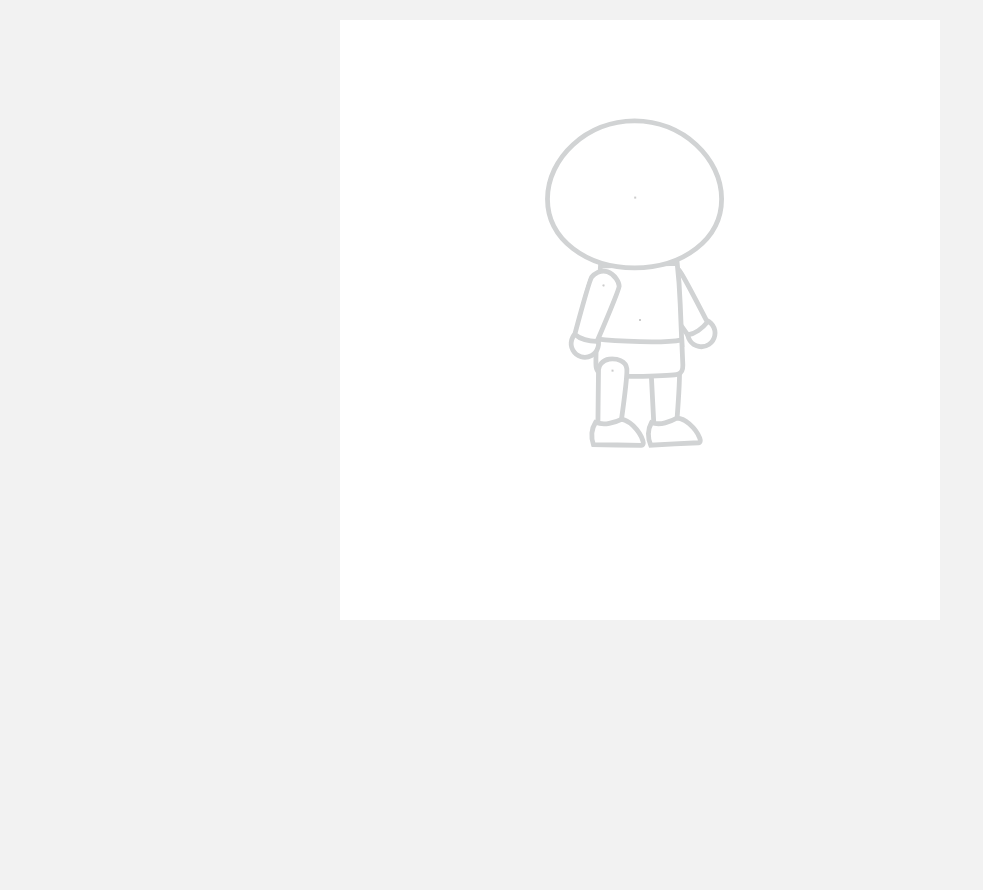
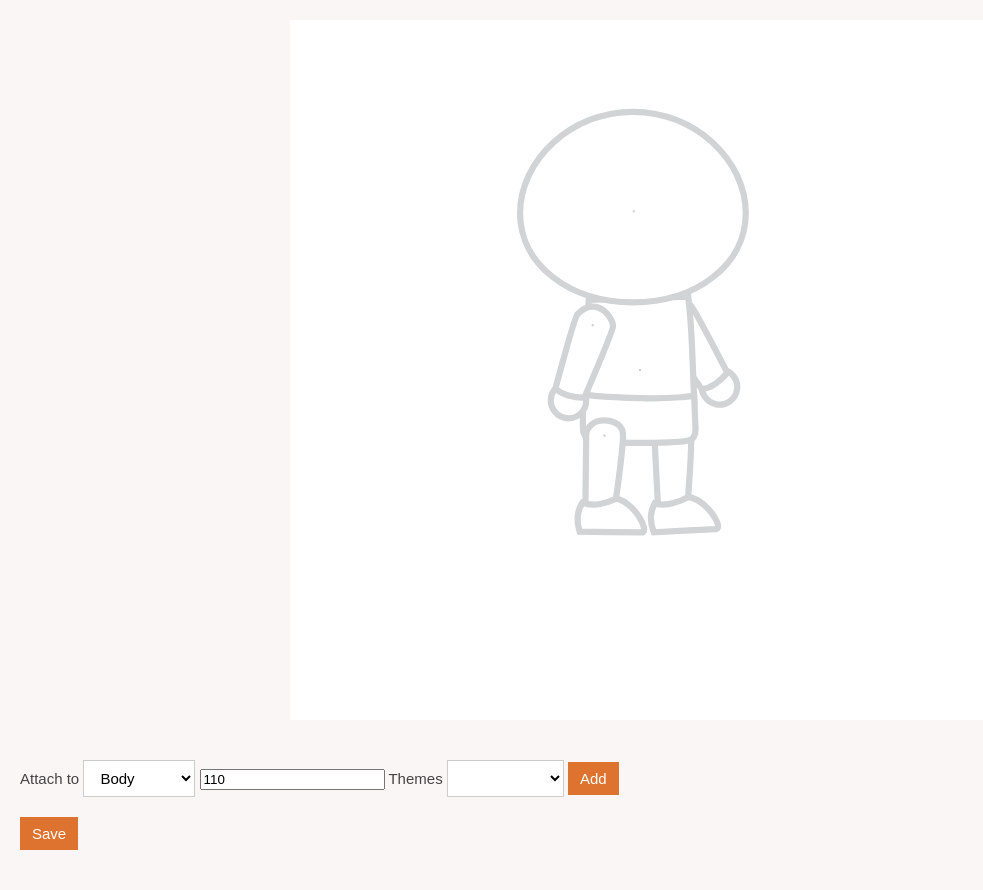
Before and after one commit to j3e8/meeple, a website: page index.html in a window 1280 px wide. Shown: the whole page, without its empty margins (0-983 px from the left). Before the commit the page ends 820 px from the top, so only its background shows below. Drawn offline with nearby package versions, Linux system fonts and the light colour scheme.

Commit message:
added drag and drop skin importer wip

```diff
--- a/bundle.js
+++ b/bundle.js
@@ -1,54 +1,6 @@
 var app = angular.module("mainApp", []);
 
 var SVG_URL = 'http://localhost:8080/svg';
-
-app.controller("mainController", function($scope, $http) {
-
-});
-
-app.directive("artboard", function() {
-  return {
-    restrict: 'A',
-    scope: {},
-    template: '',
-    link: function($scope, $element, $attrs) {
-
-      var viewSize = {
-        width: 500,
-        height: 500
-      };
-
-      var ani = new Animation(document.getElementById('artboard'), animate, render, viewSize);
-
-      var basePerson = Person.createBaseSkin();
-
-      function animate(elapsedTime) {
-        var canvasSize = {
-          width: ani.getWidth(),
-          height: ani.getHeight()
-        };
-        return true;
-      }
-
-      function render(htmlCanvas) {
-        var ctx = htmlCanvas.getContext("2d");
-
-        var canvasSize = {
-          width: ani.getWidth(),
-          height: ani.getHeight()
-        };
-
-        var xscale = canvasSize.width / viewSize.width;
-        var yscale = canvasSize.height / viewSize.height;
-        var scale = Math.min(xscale, yscale);
-
-        ctx.clearRect(0, 0, canvasSize.width, canvasSize.height);
-        Person.render(ctx, basePerson, canvasSize, scale);
-      }
-
-    }
-  };
-});
 
 function Animation(htmlContainer, animationCallback, renderCallback, viewSize) {
   var htmlCanvas = null;
@@ -143,13 +95,11 @@ MathUtil.scalePoint = function(pt, scale) {
 
 var Person = {};
 
-Person.create = function() {
-  return {
-    composition: [
+Person.composition = [
   { 'z': 10, 'class': 'RearArm' },
   { 'z': 20, 'class': 'RearLeg' },
   { 'z': 30, 'class': 'Body' },
-      { 'z': 40, 'class': 'RearHair' },
+  { 'z': 40, 'class': 'HairBehind' },
   { 'z': 50, 'class': 'Head' },
   { 'z': 60, 'class': 'Eyes' },
   { 'z': 70, 'class': 'Eyebrows' },
@@ -159,7 +109,11 @@ Person.create = function() {
   { 'z': 110, 'class': 'Hair' },
   { 'z': 120, 'class': 'FrontLeg' },
   { 'z': 130, 'class': 'FrontArm' }
-    ]
+];
+
+Person.create = function() {
+  return {
+    composition: Person.composition
   }
 }
 
@@ -254,11 +208,124 @@ SVGUtil.getSize = function(svgElement) {
   return svgSize;
 }
 
+app.directive("artboard", function() {
+  return {
+    restrict: 'A',
+    scope: {},
+    template: '',
+    link: function($scope, $element, $attrs) {
+
+      var viewSize = {
+        width: 450,
+        height: 450
+      };
+
+      var ani = new Animation(document.getElementById('artboard'), animate, render, viewSize);
+      var basePerson = Person.createBaseSkin();
+
+      function animate(elapsedTime) {
+        var canvasSize = {
+          width: ani.getWidth(),
+          height: ani.getHeight()
+        };
+        return true;
+      }
+
+      function render(htmlCanvas) {
+        var ctx = htmlCanvas.getContext("2d");
+
+        var canvasSize = {
+          width: ani.getWidth(),
+          height: ani.getHeight()
+        };
+
+        var xscale = canvasSize.width / viewSize.width;
+        var yscale = canvasSize.height / viewSize.height;
+        var scale = Math.min(xscale, yscale);
+
+        ctx.clearRect(0, 0, canvasSize.width, canvasSize.height);
+        Person.render(ctx, basePerson, canvasSize, scale);
+      }
+
+      $scope.$on("importSvg", function($event, data) {
+        var reader = new FileReader();
+        reader.onload = function () {
+          $scope.createSkin(data.skinClass, reader.result);
+        };
+        reader.readAsDataURL(data.file);
+      });
+
+      $scope.createSkin = function(skinClass, data) {
+        console.log(skinClass, data);
+      }
+    }
+  };
+});
+
+app.controller("mainController", function($scope, $http) {
+  $scope.selectedArmature = 'body';
+  $scope.armatures = [
+    { id: 'body', name: 'Body' },
+    { id: 'head', name: 'Head' },
+    { id: 'frontarm', name: 'Front arm' },
+    { id: 'frontleg', name: 'Front leg' },
+    { id: 'reararm', name: 'Rear arm' },
+    { id: 'rearleg', name: 'Rear leg' }
+  ];
+  $scope.zIndex = 110;
+  $scope.svgBase64 = '';
+  $scope.themes = [
+    { id: 'beach', name: 'Beach'},
+    { id: 'christmas', name: 'Christmas'},
+    { id: 'city', name: 'City'},
+    { id: 'farm', name: 'Farm'},
+    { id: 'generic', name: 'Generic'},
+    { id: 'halloween', name: 'Halloween'},
+    { id: 'mall', name: 'Mall'},
+    { id: 'sky', name: 'Sky'},
+    { id: 'suburb', name: 'Suburb'}
+  ];
+  $scope.selectedThemes = [];
+  $scope.skinClassDialogIsDisplayed = undefined;
+
+  $scope.dragOver = function(event) {
+    event.preventDefault();
+    event.stopPropagation();
+    event.dataTransfer.dropEffect = 'copy';
+  }
+
+  $scope.dragEnter = function(event) {
+    event.dataTransfer.dropEffect = 'copy';
+  }
+
+  $scope.dragLeave = function(event) {
+    event.dataTransfer.dropEffect = 'copy';
+  }
+
+  $scope.importSvg = function(event) {
+    event.preventDefault();
+    event.stopPropagation();
+    $scope.skinClass = null;
+    $scope.skinClassDialogIsDisplayed = true;
+    $scope.importedFile = event.dataTransfer.files[0];
+    $scope.$apply();
+  }
+
+  $scope.addSvgToView = function(skinClass) {
+    $scope.skinClassDialogIsDisplayed = false;
+    $scope.$broadcast("importSvg", {
+      'skinClass': skinClass,
+      'file': $scope.importedFile
+    });
+  }
+});
+
 var Beard = {};
 
 var Body = {};
 
 Body.armature = {
+  id: 'body',
   headPosition: { x: -4, y: -102 },
   frontArmPosition: { x: -30.4, y: -28.8},
   rearArmPosition: { x: 23.7, y: -32},
@@ -279,6 +346,7 @@ var Eyes = {};
 var FrontArm = {};
 
 FrontArm.armature = {
+  id: 'frontarm',
   imageUrl: 'arm.svg',
   handPosition: { x: 51.2, y: -0.1 },
   offset: { x: 14.7, y: 15.1 },
@@ -293,6 +361,7 @@ FrontArm.getPosition = function(startPt, scale) {
 var FrontLeg = {};
 
 FrontLeg.armature = {
+  id: 'frontleg',
   imageUrl: 'leg.svg',
   footPosition: { x: 45.7, y: 0 },
   offset: { x: 12.1, y: 32.2 },
@@ -306,9 +375,12 @@ FrontLeg.getPosition = function(startPt, scale) {
 
 var Hair = {};
 
+var HairBehind = {};
+
 var Head = {};
 
 Head.armature = {
+  id: 'head',
   imageUrl: 'head.svg',
   offset: { x: 76, y: 67 }
 }
@@ -325,6 +397,7 @@ var Nose = {};
 var RearArm = {};
 
 RearArm.armature = {
+  id: 'reararm',
   imageUrl: 'arm.svg',
   handPosition: { x: 51.2, y: -0.1 },
   offset: { x: 14.7, y: 15.1 },
@@ -336,11 +409,10 @@ RearArm.getPosition = function(startPt, scale) {
   return MathUtil.addPoints(startPt, scaledRearArmPosition);
 }
 
-var RearHair = {};
-
 var RearLeg = {};
 
 RearLeg.armature = {
+  id: 'rearleg',
   imageUrl: 'leg.svg',
   footPosition: { x: 45.7, y: 0 },
   offset: { x: 12.1, y: 32.2 },
@@ -367,7 +439,6 @@ Skin.importSvg = function(skinClass) {
 
   SVGUtil.loadSvg(SVG_URL + '/' + imageUrl, function(svgElement) {
     skin.size = SVGUtil.getSize(svgElement);
-    console.log(skin);
   });
 
   return skin;
@@ -377,3 +448,22 @@ Skin.createBaseSkin = function(skinClass) {
   var skin = Skin.importSvg(skinClass);
   return skin;
 }
+
+app.directive("skinClassDialog", function() {
+  return {
+    restrict: 'E',
+    scope: {
+      onChoose: '='
+    },
+    templateUrl: 'js/directives/skin-class-dialog/skin-class-dialog.html',
+    link: function($scope, $element, $attrs) {
+      $scope.skinClass = 'Body';
+      $scope.skinClasses = Person.composition.slice(0).sort(function(a, b) {
+        if (a.z == b.z) {
+          return 0;
+        }
+        return a.z > b.z ? -1 : 1;
+      })
+    }
+  }
+});
--- a/index.html
+++ b/index.html
@@ -8,8 +8,18 @@
     <link rel="stylesheet" type="text/css" href="main.css">
   </head>
   <body ng-controller="mainController">
-    <div id="artboard" artboard></div>
+    <div id="artboard" artboard ondrop="angular.element(this).scope().importSvg(event)" ondragover="angular.element(this).scope().dragOver(event, this)" ondragenter="angular.element(this).scope().dragEnter(event, this)" ondragleave="angular.element(this).scope().dragLeave(event, this)"></div>
     <footer>
+      Attach to <select ng-options="a.id as a.name for a in armatures" ng-model="selectedArmature"></select>
+      <input type="number" ng-model="zIndex">
+
+      Themes <select ng-options="t.id as t.name for t in themes" ng-model="selectedTheme"></select> <button>Add</button>
+
+      <div class="breathe">
+        <button>Save</button>
+      </div>
     </footer>
+
+    <skin-class-dialog on-choose="addSvgToView" ng-show="skinClassDialogIsDisplayed"></skin-class-dialog>
   </body>
 </html>
--- /dev/null
+++ b/js/directives/skin-class-dialog/skin-class-dialog.html
@@ -0,0 +1,6 @@
+<div class="dialog-shadow"></div>
+<div class="dialog-box">
+  <h2>Import svg as</h2>
+  <select ng-options="s.class as s.class for s in skinClasses" ng-model="skinClass"></select>
+  <button ng-click="onChoose(skinClass)">Import</button>
+</div>
--- /dev/null
+++ b/js/directives/skin-class-dialog/skin-class-dialog.js
@@ -0,0 +1,18 @@
+app.directive("skinClassDialog", function() {
+  return {
+    restrict: 'E',
+    scope: {
+      onChoose: '='
+    },
+    templateUrl: 'js/directives/skin-class-dialog/skin-class-dialog.html',
+    link: function($scope, $element, $attrs) {
+      $scope.skinClass = 'Body';
+      $scope.skinClasses = Person.composition.slice(0).sort(function(a, b) {
+        if (a.z == b.z) {
+          return 0;
+        }
+        return a.z > b.z ? -1 : 1;
+      })
+    }
+  }
+});
--- a/js/skins/Body.js
+++ b/js/skins/Body.js
@@ -1,6 +1,7 @@
 var Body = {};
 
 Body.armature = {
+  id: 'body',
   headPosition: { x: -4, y: -102 },
   frontArmPosition: { x: -30.4, y: -28.8},
   rearArmPosition: { x: 23.7, y: -32},
--- a/js/skins/FrontArm.js
+++ b/js/skins/FrontArm.js
@@ -1,6 +1,7 @@
 var FrontArm = {};
 
 FrontArm.armature = {
+  id: 'frontarm',
   imageUrl: 'arm.svg',
   handPosition: { x: 51.2, y: -0.1 },
   offset: { x: 14.7, y: 15.1 },
--- a/js/skins/FrontLeg.js
+++ b/js/skins/FrontLeg.js
@@ -1,6 +1,7 @@
 var FrontLeg = {};
 
 FrontLeg.armature = {
+  id: 'frontleg',
   imageUrl: 'leg.svg',
   footPosition: { x: 45.7, y: 0 },
   offset: { x: 12.1, y: 32.2 },
--- /dev/null
+++ b/js/skins/HairBehind.js
@@ -0,0 +1 @@
+var HairBehind = {};
--- a/js/skins/Head.js
+++ b/js/skins/Head.js
@@ -1,6 +1,7 @@
 var Head = {};
 
 Head.armature = {
+  id: 'head',
   imageUrl: 'head.svg',
   offset: { x: 76, y: 67 }
 }
--- a/js/skins/RearArm.js
+++ b/js/skins/RearArm.js
@@ -1,6 +1,7 @@
 var RearArm = {};
 
 RearArm.armature = {
+  id: 'reararm',
   imageUrl: 'arm.svg',
   handPosition: { x: 51.2, y: -0.1 },
   offset: { x: 14.7, y: 15.1 },
--- a/js/skins/RearHair.js
+++ /dev/null
@@ -1 +0,0 @@
-var RearHair = {};
--- a/js/skins/RearLeg.js
+++ b/js/skins/RearLeg.js
@@ -1,6 +1,7 @@
 var RearLeg = {};
 
 RearLeg.armature = {
+  id: 'rearleg',
   imageUrl: 'leg.svg',
   footPosition: { x: 45.7, y: 0 },
   offset: { x: 12.1, y: 32.2 },
--- a/js/skins/Skin.js
+++ b/js/skins/Skin.js
@@ -13,7 +13,6 @@ Skin.importSvg = function(skinClass) {
 
   SVGUtil.loadSvg(SVG_URL + '/' + imageUrl, function(svgElement) {
     skin.size = SVGUtil.getSize(svgElement);
-    console.log(skin);
   });
 
   return skin;
--- a/main.css
+++ b/main.css
@@ -3,10 +3,21 @@ body {
   height: 100%;
 }
 
+/*
+COLORS:
+red: #B72F12
+orange: #DE722F
+gray: #65646B
+off white: #FAF6F5
+*/
+
 body {
   padding: 0;
   margin: 0;
-  background-color: #f2f2f2;
+  background-color: #FAF6F5;
+  font-family: sans-serif;
+  font-size: 15px;
+  color: #444;
 }
 
 * {
@@ -14,12 +25,63 @@ body {
 }
 
 #artboard {
-  width: 600px;
-  height: 600px;
+  width: 700px;
+  height: 700px;
   margin: 20px auto;
   background-color: #fff;
 }
 
 footer {
-  height: 100px;
+  padding: 20px;
 }
+
+.dialog-shadow {
+  position: fixed;
+  top: 0;
+  left: 0;
+  right: 0;
+  bottom: 0;
+  background-color: rgba(80, 80, 80, 0.8);
+  z-index: 100;
+}
+
+.dialog-box {
+  display: inline-block;
+  position: fixed;
+  top: 60px;
+  left: 50%;
+  width: 300px;
+  margin-left: -150px;
+  background-color: #fff;
+  padding: 20px;
+  z-index: 101;
+}
+
+button,
+a.button,
+input[type=button],
+input[type=submit] {
+  outline: none !important;
+  border: none;
+  padding: 8px 12px;
+  font-size: 15px;
+  font-family: sans-serif;
+  color: #fff;
+  background-color: #DE722F;
+  cursor: pointer;
+}
+
+select {
+  outline: none !important;
+  padding: 8px 12px;
+  font-size: 15px;
+  font-family: sans-serif;
+  border: 1px solid #ccc;
+  background-color: #fff;
+  border-radius: 0;
+  cursor: pointer;
+}
+
+.breathe {
+  margin: 20px 0;
+}
```
Also changed, not shown: js/Person.js (+7 -5 lines), js/artboard.js (added, +53 -0 lines), js/main.js (+0 -48 lines), js/mainController.js (added, +57 -0 lines), svg/skins/brown cool whip hair-01.svg (added). Lines whose indentation alone changed are shown as unchanged.
